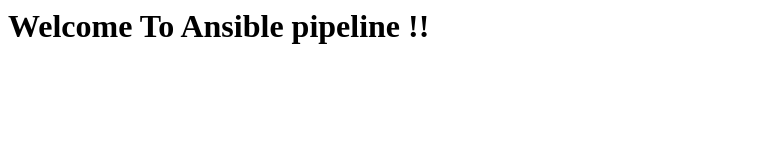
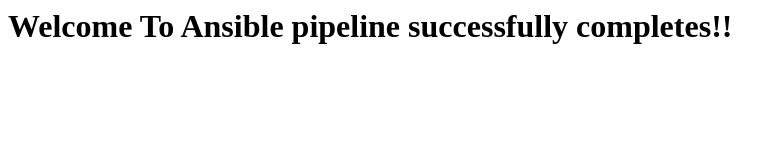
Before and after one commit to chinnadas/ansible-app, a plain HTML site: page index.html in a window 1280 px wide. Shown: the whole page, without its empty margins (0-783 px from the left). Drawn offline with Linux system fonts and the light colour scheme.

Commit message:
Update index.html

```diff
--- a/index.html
+++ b/index.html
@@ -1 +1 @@
-<h1> Welcome To Ansible pipeline !!</h1>
+<h1> Welcome To Ansible pipeline successfully completes!!</h1>
```
